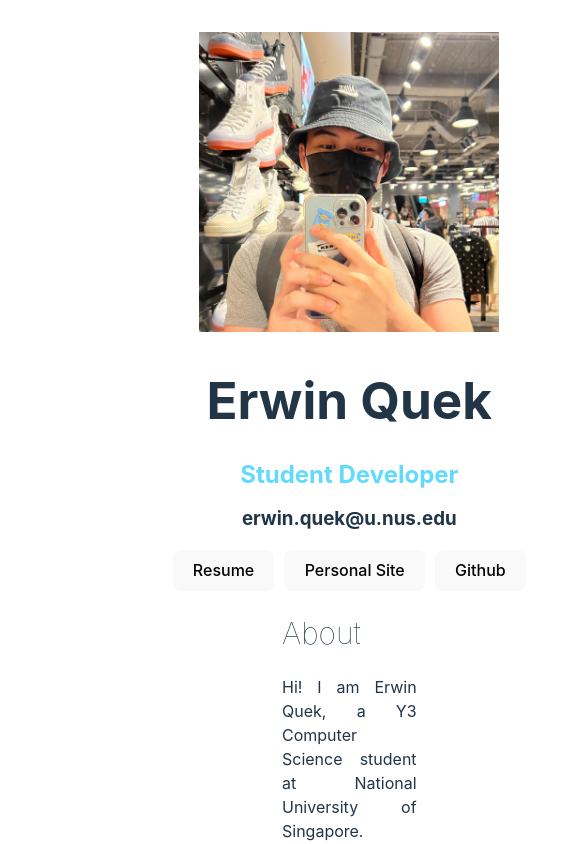
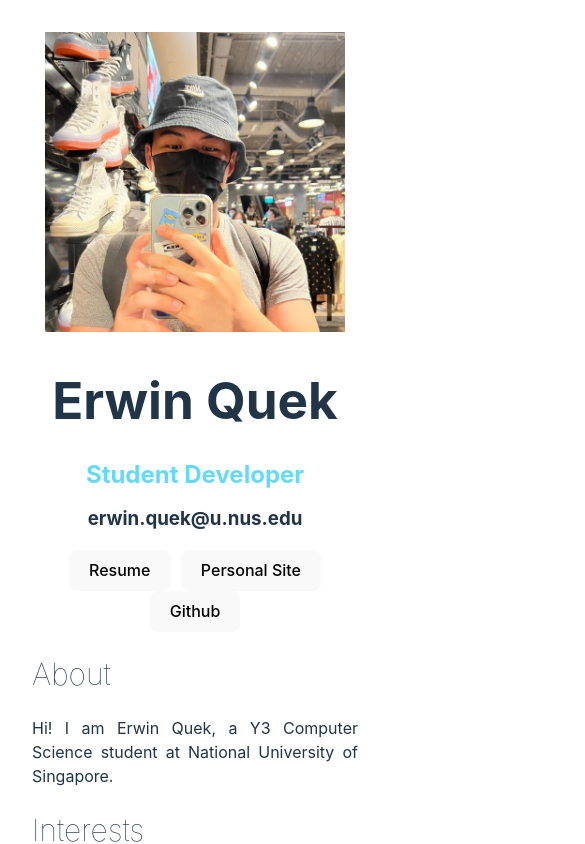
Before and after one commit to erwinqxy/my_namecard, a React (Vite) app: page / in a window 390 px wide. Shown: the top 844 px of the page, 585 px wide, since content can reach past the window. Built offline with nearby package versions, Linux system fonts and the light colour scheme.

Commit message:
Fix mobile view

```diff
--- a/src/index.css
+++ b/src/index.css
@@ -76,11 +76,11 @@ button:focus-visible {
 
 .Links > a {
   padding: 5px;
+  flex: auto;
 }
 
 .About {
-  padding-left: 250px;
-  padding-right: 250px;
+  flex: auto;
 }
 
 .About > h3 {
```
Also changed, not shown: components/Links.jsx (line endings or trailing spaces), 1 other file (tests, documents, lock files or other folders).
